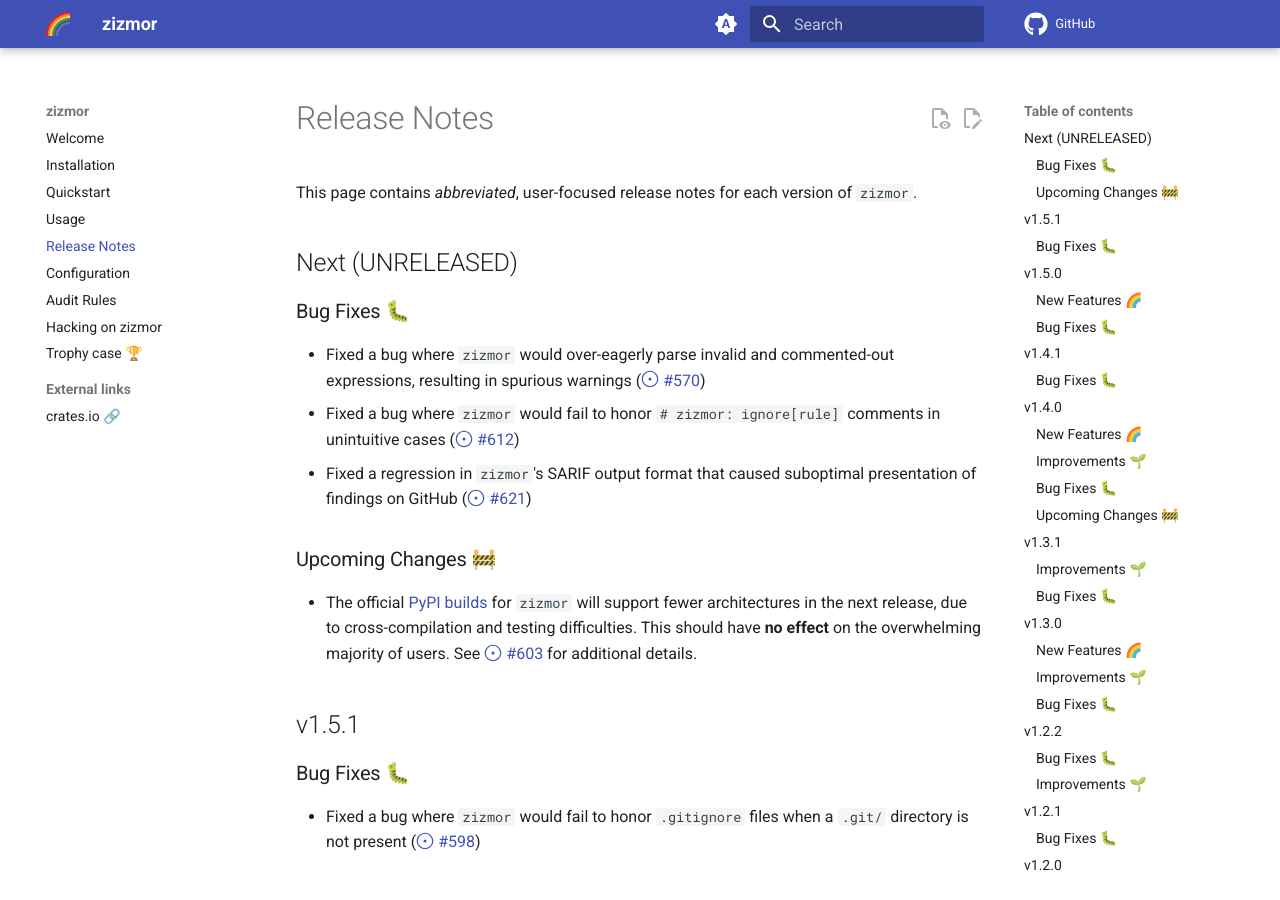
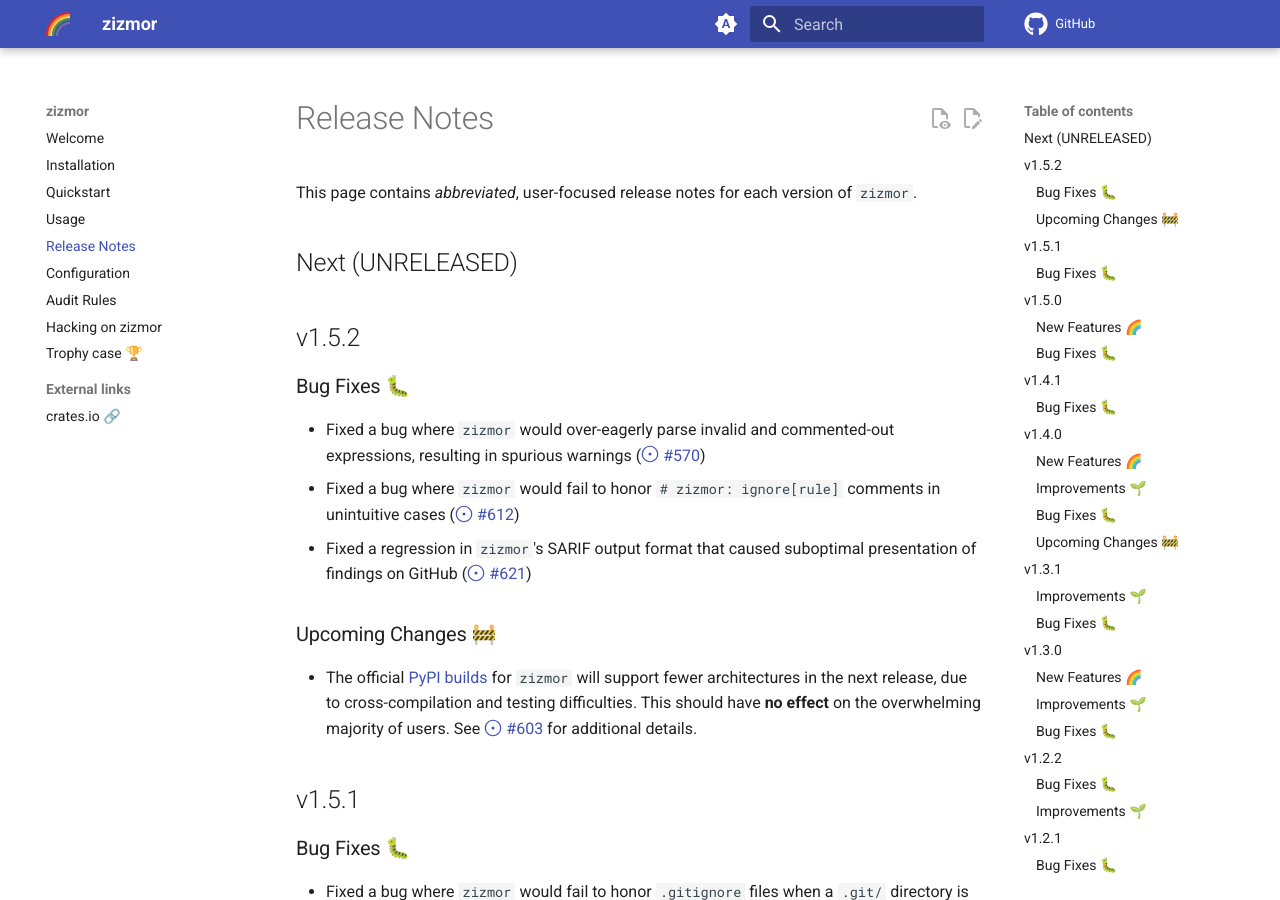
Before and after one commit to zizmorcore/zizmor, an MkDocs documentation site: the page built from docs/release-notes.md, in a window 1280 px wide and 900 px high. Built offline with MkDocs 1.6.1 and Material for MkDocs 9.7.7, drawn with Linux system fonts in a browser that asks for light colours; comment, search, counter and statistics services are not loaded.

Commit message:
chore: prep for v1.5.2 release (#623)
Signed-off-by: William Woodruff <william@yossarian.net>

```diff
--- a/Cargo.toml
+++ b/Cargo.toml
@@ -1,7 +1,7 @@
 [package]
 name = "zizmor"
 description = "Static analysis for GitHub Actions"
-version = "1.5.1"
+version = "1.5.2"
 edition = "2024"
 repository = "https://github.com/woodruffw/zizmor"
 homepage = "https://github.com/woodruffw/zizmor"
--- a/docs/release-notes.md
+++ b/docs/release-notes.md
@@ -8,6 +8,8 @@
 of `zizmor`.
 
 ## Next (UNRELEASED)
+
+## v1.5.2
 
 ### Bug Fixes 🐛
 
```
Also changed, not shown: docs/usage.md (+1 -1 lines), 1 other file.
